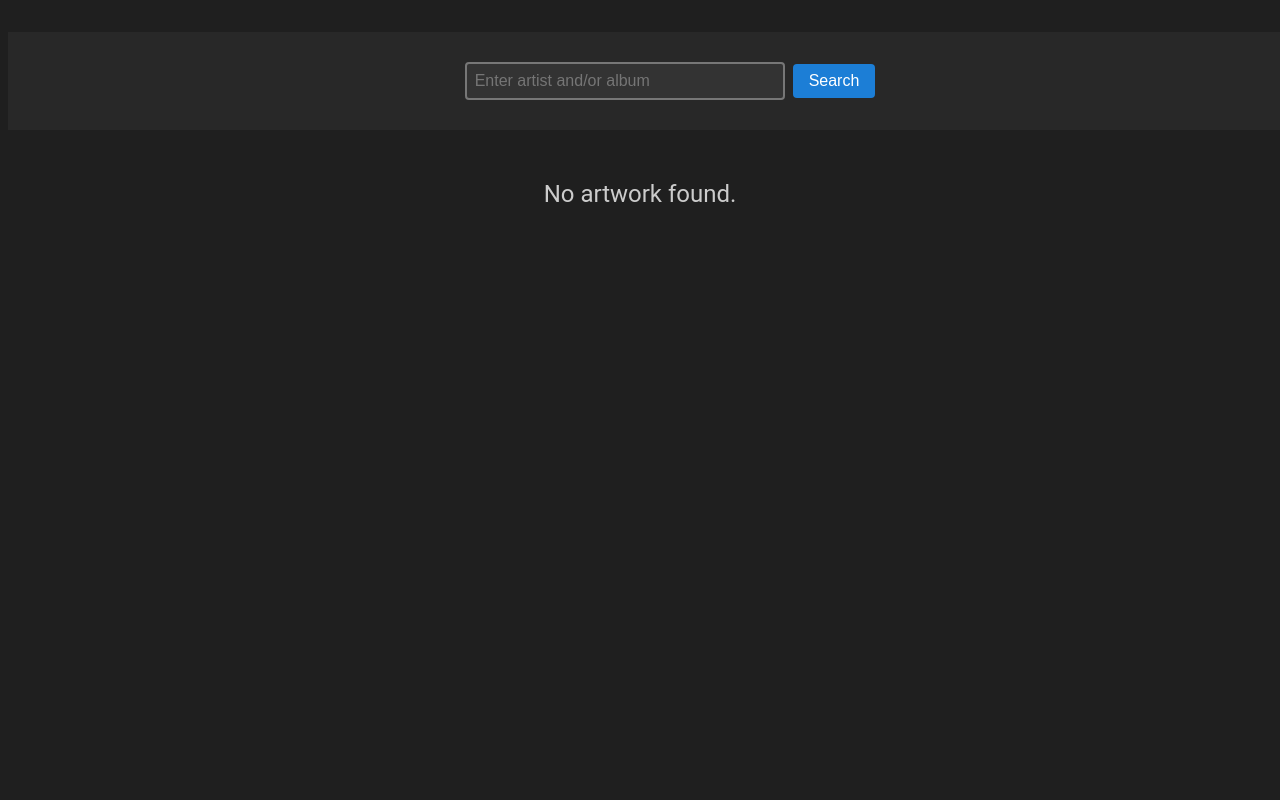
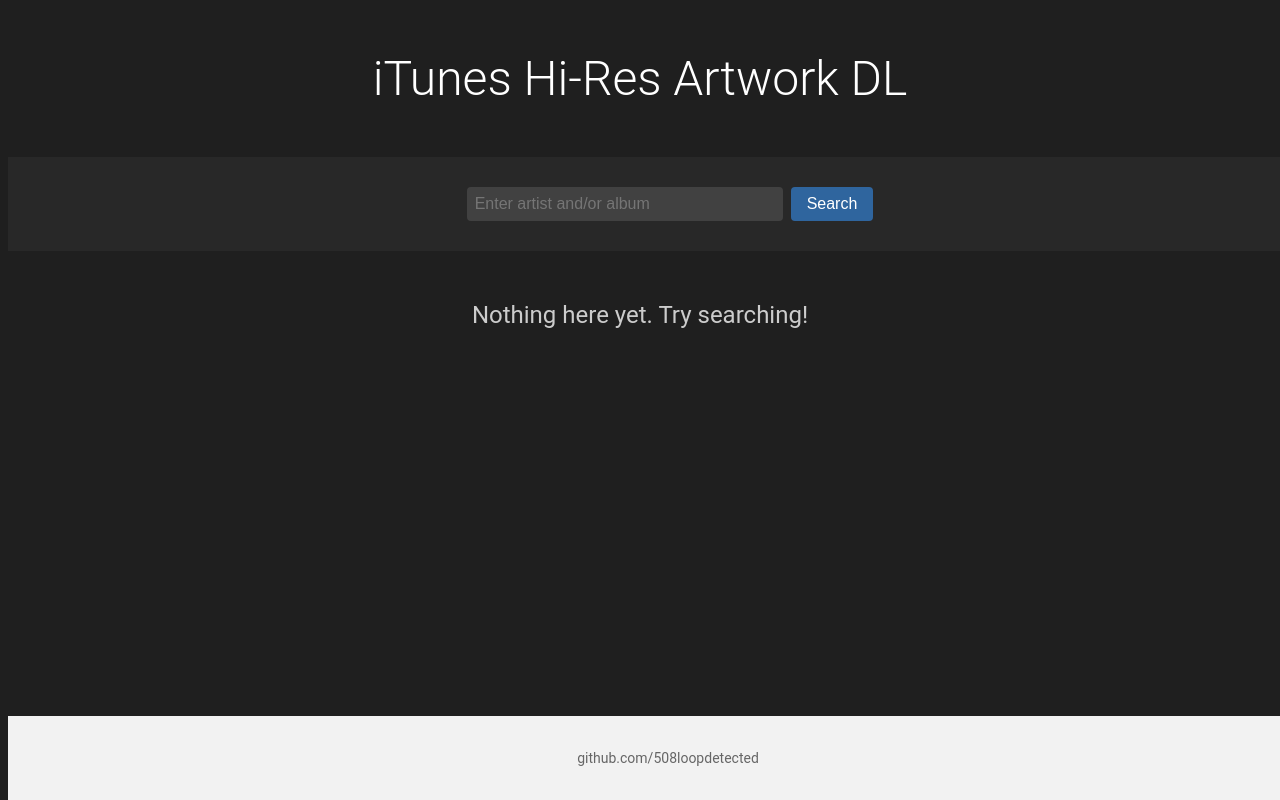
Before and after one commit to 508LoopDetected/itunes-artwork-fetcher, a SvelteKit app: page / in a window 1280 px wide. Shown: the top 800 px of the page. Built offline with nearby package versions, Linux system fonts and the light colour scheme.

Commit message:
basic UI styling

```diff
--- a/src/routes/+page.svelte
+++ b/src/routes/+page.svelte
@@ -80,6 +80,7 @@
 </script>
 
 <main>
+  <h1>iTunes Hi-Res Artwork DL</h1>
   <form on:submit={handleSearch}>
     <input type="text" on:input={handleInput} bind:value={searchTerm} placeholder="Enter artist and/or album">
     <button type="submit">Search</button>
@@ -101,6 +102,9 @@
           <div class={styles.artinfo}>
             <h3>{artwork.albumTitle}</h3>
             <p>{artwork.artistName}</p>
+            <a class={`${styles.button} ${styles.dl}`} target="_blank" href={artwork.artworkUrl.replace('1000x1000', '10000x10000')} download>
+              ⇓
+            </a>
           </div>
         </div>
       {/each}
@@ -114,6 +118,10 @@
       {/if}
     </div>
   {:else}
-    <p class={styles["no-results"]}>No artwork found.</p>
+    <p class={styles["no-results"]}>Nothing here yet. Try searching!</p>
   {/if}
 </main>
+
+<footer class={styles.footer}>
+  <p>github.com/508loopdetected</p>
+</footer>
--- a/src/routes/ArtworkList.module.css
+++ b/src/routes/ArtworkList.module.css
@@ -2,6 +2,10 @@
   font-family: 'Roboto', sans-serif;
   background-color: #1f1f1f;
   color: #fff;
+}
+
+main {
+  padding-bottom: 125px;
 }
 
 .grid {
@@ -36,6 +40,8 @@
 
 .artinfo {
   padding: 15px;
+  padding-right: 30%;
+  position: relative;
 }
 .artinfo h3 {
   margin: 10px 0;
@@ -68,8 +74,8 @@
 
 .pagination a {
   color: #fff;
-  background-color: #1c7ed6;
-  border-color: #1c7ed6;
+  background-color: #2f659e;
+  border-color: #2f659e;
   padding: 0.5rem 0.75rem;
   margin: 0.25rem;
   border-radius: 0.25rem;
@@ -93,6 +99,13 @@
   cursor: not-allowed;
 }
 
+h1 {
+  text-align: center;
+  margin: 50px auto;
+  font-size: 3rem;
+  font-weight: 300;
+}
+
 form {
   display: flex;
   align-items: center;
@@ -108,15 +121,16 @@
 input[type="text"] {
   width: 300px;
   padding: 0.5rem;
-  border: 2px solid #777;
+  border: none;
   border-radius: 4px;
   font-size: 1rem;
   color: #fff;
-  background-color: #333;
+  background-color: #414141;
 }
 
-button[type="submit"] {
-  background-color: #1c7ed6;
+button[type="submit"],
+.button {
+  background-color: #2f659e;
   border: none;
   color: #fff;
   padding: 0.5rem 1rem;
@@ -124,20 +138,30 @@
   border-radius: 4px;
   font-size: 1rem;
   cursor: pointer;
+  text-decoration: none;
 }
 
-button[type="submit"]:hover {
-  background-color: #0e6ebf;
+button[type="submit"]:hover,
+.button:hover {
+  background-color: #2c4f74;
 }
 
-button[type="submit"]:active {
-  background-color: #8b96ff;
+button[type="submit"]:active,
+.button:active {
+  background-color: #2c4f74;
 }
 
-button[type="submit"]:disabled {
-  background-color: #444;
+button[type="submit"]:disabled,
+.button:disabled {
+  background-color: #505f6d;
   color: #555;
   cursor: not-allowed;
+}
+
+.button.dl {
+  position: absolute;
+  right: 15px;
+  top: 40%;
 }
 
 .no-results {
@@ -150,7 +174,7 @@
 :global(.autocomplete) {
   position: absolute;
   z-index: 1;
-  top: 95%;
+  top: 85%;
   left: 0;
   right: 0;
   background-color: #333;
@@ -159,6 +183,9 @@
   overflow-y: auto;
   max-width: 420px;
   margin: auto;
+  padding: 10px;
+  list-style: none;
+  box-sizing: border-box;
 }
 
 :global(.autocomplete-item) {
@@ -170,3 +197,29 @@
 :global(.autocomplete-item:hover) {
   background-color: #444;
 }
+
+.footer {
+  background-color: #1a1a1a;
+  padding: 20px;
+  text-align: center;
+  margin-top: 50px;
+  position: fixed;
+  bottom: 0;
+  width: 100%;
+}
+
+.footer p {
+  font-size: 14px;
+  color: #fff;
+  text-align: center;
+}
+
+@media (prefers-color-scheme: light) {
+  .footer {
+    background-color: #f2f2f2;
+  }
+
+  .footer p {
+    color: #666;
+  }
+}
```
